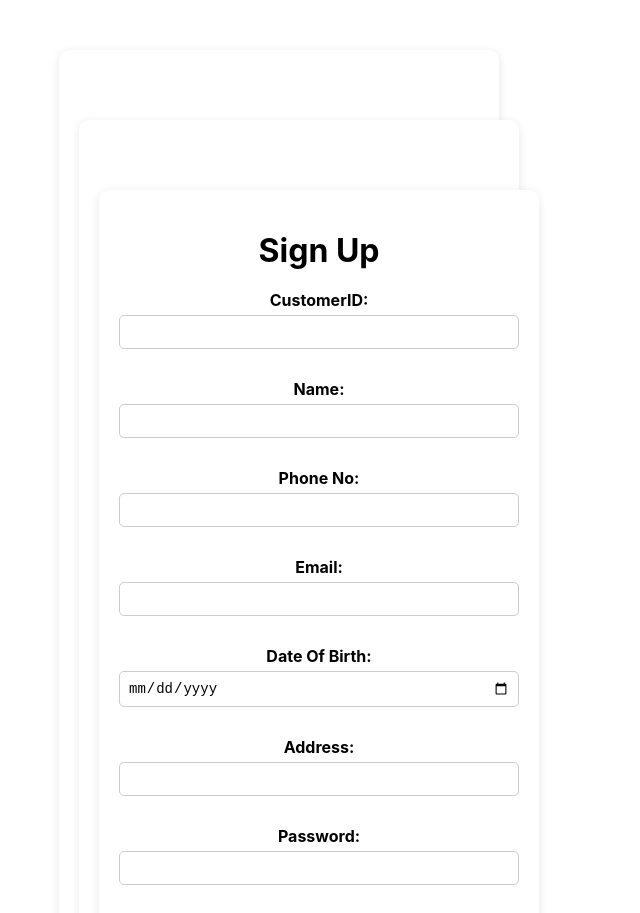
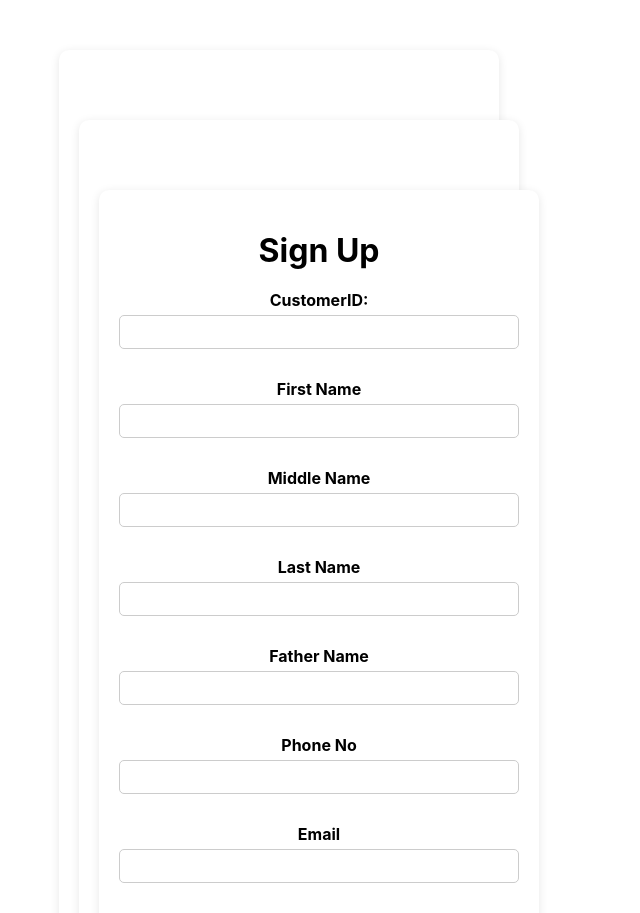
Before and after one commit to Soham182001/bank-app, a React (Create React App) app in the folder frontend/: page /register in a window 1280 px wide. Shown: the top 913 px of the page, without its empty margins (361-1001 px from the left). Built offline with nearby package versions, Linux system fonts and the light colour scheme.

Commit message:
added fields for registration page

```diff
--- a/frontend/package.json
+++ b/frontend/package.json
@@ -3,12 +3,14 @@
   "version": "0.1.0",
   "private": true,
   "dependencies": {
+    "@chakra-ui/react": "^2.8.0",
     "@testing-library/jest-dom": "^5.17.0",
     "@testing-library/react": "^13.4.0",
     "@testing-library/user-event": "^13.5.0",
     "axios": "^1.4.0",
     "react": "^18.2.0",
     "react-dom": "^18.2.0",
+    "react-hook-form": "^7.45.4",
     "react-router-dom": "^6.15.0",
     "react-scripts": "^5.0.1",
     "sessionstorage": "^0.1.0",
--- a/frontend/src/App.js
+++ b/frontend/src/App.js
@@ -3,8 +3,8 @@ import {BrowserRouter, Routes, Route} from "react-router-dom";
 import React from 'react';
 import Register from './components/register/Register';
 import HomePage from './components/homepage/homePage';
-import Login from './login';
-import WelcomePage from './welcome';
+import Login from './components/login/login';
+import WelcomePage from './components/homepage/welcome';
 import CreateAccountPage from './components/createaccount/createaccount';
 
 function App() {
--- a/frontend/src/components/register/Register.js
+++ b/frontend/src/components/register/Register.js
@@ -1,40 +1,27 @@
 import React, {useState} from 'react';
+import {useForm} from "react-hook-form";
 import axios from 'axios';
 import './Register.css';
 
 import {useNavigate} from "react-router-dom"
 const Register = () => {
 
+    const {
+    register,
+    handleSubmit
+    } = useForm();
     const navigate = useNavigate();
 
     const baseURL="http://localhost:8080/saveCustomer"
 
-    const [state, setState] = useState({
-        custId: "",
-        name: "",
-        phone: "",
-        email: "",
-        dob: "",
-        address: "",
-        password: ""
-    })
+    const onSubmit = (data) => {
 
-    const handleInputChange = (e) =>{
-        const {name, value} = e.target;
-        setState((prevProps) => ({
-            ...prevProps,
-            [name]: value
-        }));
-    }
-
-    const handleSubmit = (e) => {
-        console.log("Hello");
-        e.preventDefault();
-        console.log(state);
+        data.adhaarNumber = parseInt(data.adhaarNumber)
+        console.log(data);
         axios({
             method: 'post',
             url: baseURL,
-            data: state
+            data: data
           })
         .then(
             response=>{
@@ -50,54 +37,75 @@ const Register = () => {
     return (
         <div>
             <h1>Sign Up</h1>
-            <form onSubmit={handleSubmit}>
+            <form onSubmit={handleSubmit(onSubmit)}>
                 <label>CustomerID: </label>
                 <input type='text'
                         name='custId'
-                        value={state.custId}
-                        onChange={handleInputChange}
+                        {...register("custId")}
+                        required
                 ></input>
                 <br></br>
-                <label>Name: </label>
+                <label>First Name </label>
                 <input type="text"
-                        name="name"
-                        value={state.name}
-                        onChange={handleInputChange}
+                        name="firstName"
+                        {...register("firstName")}
+                        required
                 ></input>
                 <br></br>
-                <label>Phone No: </label>
-                <input type='number'
-                        name='phone'
-                        value={state.phone}
-                        onChange={handleInputChange}
+                <label>Middle Name </label>
+                <input type="text"
+                        name="middleName"
+                        {...register("middleName")}
+
                 ></input>
                 <br></br>
-                <label>Email: </label>
+                <label>Last Name </label>
+                <input type="text"
+                        name="lastName"
+                        {...register("lastName")}
+                        required
+                ></input>
+                <br></br>
+                <label>Father Name </label>
+                <input type="text"
+                        name="fatherName"
+                        {...register("fatherName")}
+                        required
+                ></input>
+                <br></br>
+                <label>Phone No </label>
+                <input type='text'
+                        name='phone'
+                        {...register("phone")}
+                        required
+                ></input>
+                <br></br>
+                <label>Email </label>
                 <input type='email'
                         name='email'
-                        value={state.email}
-                        onChange={handleInputChange}
+                        {...register("email")}
+                        required
                 ></input>
                 <br></br>
-                <label>Date Of Birth: </label>
+                <label>Date Of Birth </label>
                 <input type='date'
-                        name='dob'
-                        value={state.dob}
-                        onChange={handleInputChange}
+                        name='DOB'
+                        {...register("DOB")}
+                        required
                 ></input>
                 <br></br>
-                <label>Address: </label>
-                <input type="text"
-                        name="address"
-                        value={state.address}
-                        onChange={handleInputChange}
+                <label>Adhaar Number </label>
+                <input type="number"
+                        name="adhaarNumber"
+                        {...register("adhaarNumber")}
+                        required
                 ></input>
                 <br></br>
-                <label>Password: </label>
+                <label>Password </label>
                 <input type='password'
                         name='password'
-                        value={state.password}
-                        onChange={handleInputChange}
+                        {...register("password")}
+                        required
                 ></input>
                 <br></br>
                 <input type='submit'></input>
```
Also changed, not shown: 2 other files (tests, documents, lock files or other folders).
